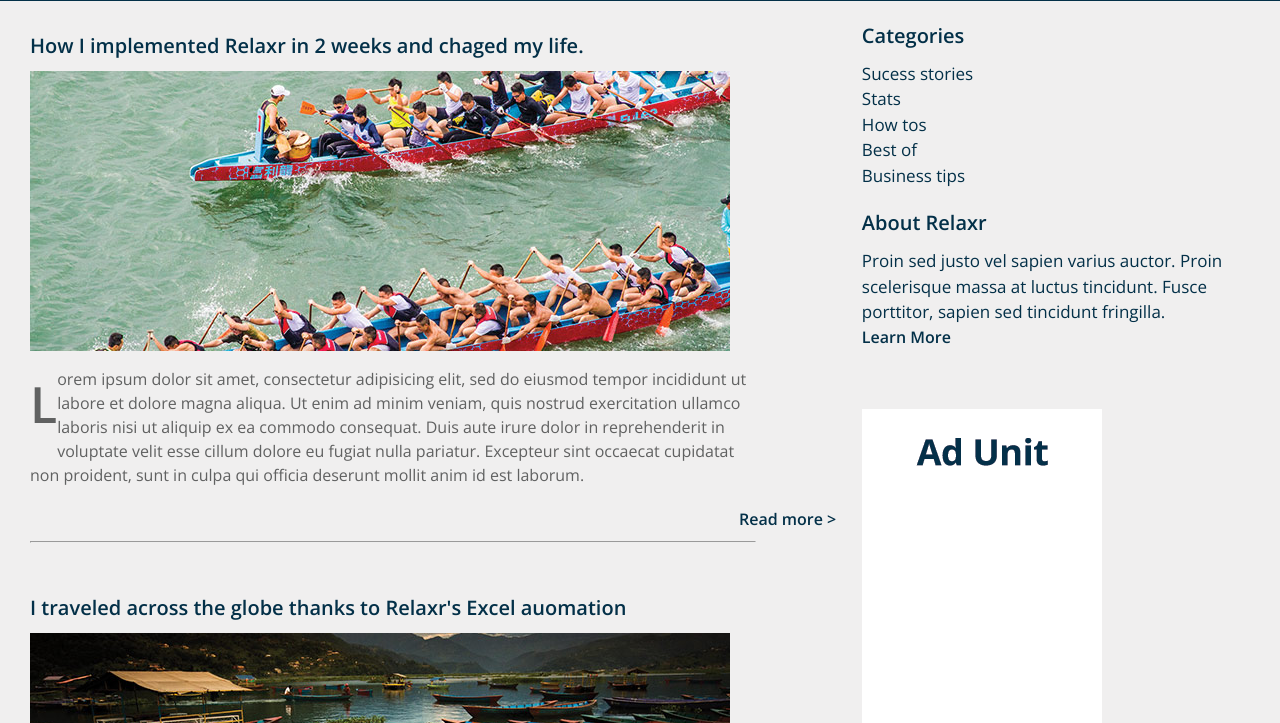
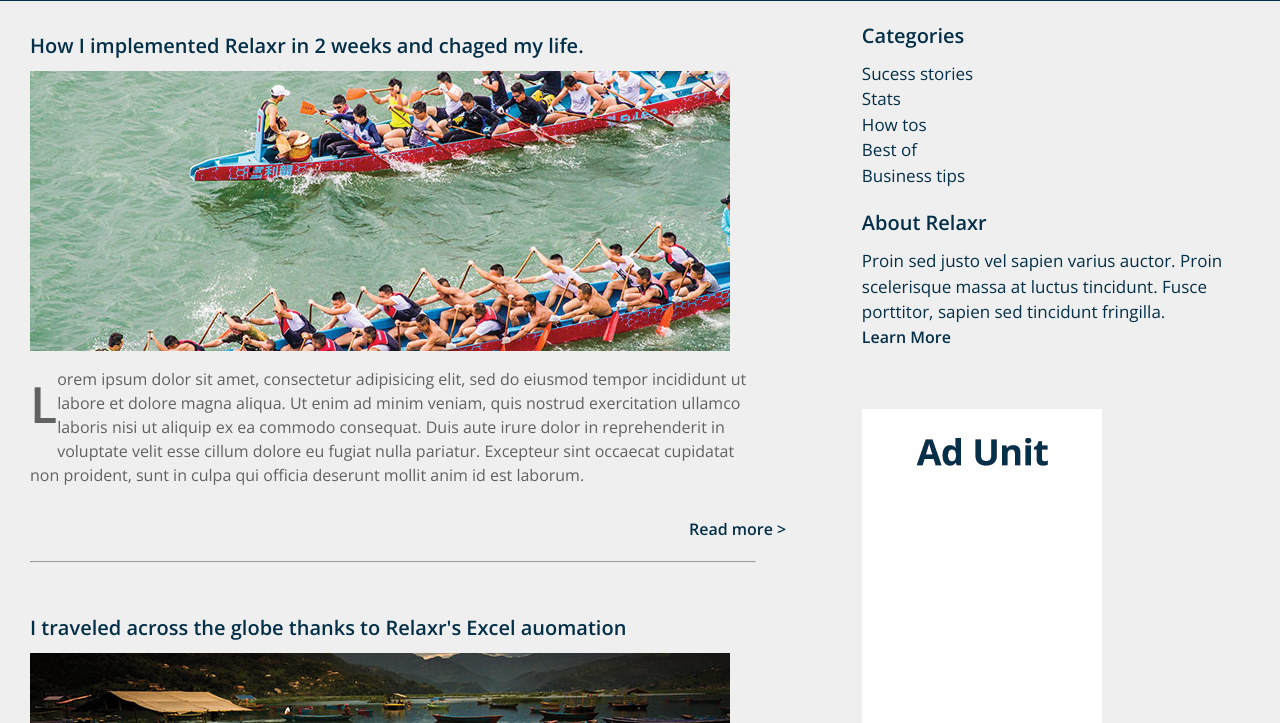
Before and after one commit to hannahrhugh/relaxr, a plain HTML site: page blog.html in a window 1280 px wide. Shown: the part 77-800 px from the top of the page. Drawn offline with nearby package versions, Linux system fonts and the light colour scheme.

Commit message:
style changes

```diff
--- a/css/style.css
+++ b/css/style.css
@@ -61,6 +61,7 @@ h2 {
  	font-style: italic;
  	width: 30%;
  	margin: 0 auto;
+ 	padding-top: 20px;
  }
 
  h4 {
@@ -117,11 +118,14 @@ h2 {
  	width: 50%;
  }
 
+/*not sure why my bullet points have disappeared*/
+
  .benefits_list {
  	color: #606161;
  	font-weight: 300;
  	width: 50%;
  	padding: 20px;
+ 	list-style-type: circle;
   }
 
 .testimonial {
@@ -307,11 +311,14 @@ h2 {
 	font-weight: 600;
 }
 
+/*not sure how to style the read more to align with the hr tag?*/
+
 .main a {
 	text-decoration: none;
-	padding: 10px 0;
+	padding: 20px 0;
 	text-align: right;
 	max-width: 90%;
+	padding-right: 50px;
 	float: right;
 	font-weight: 600;
 	color: #033048;
```
